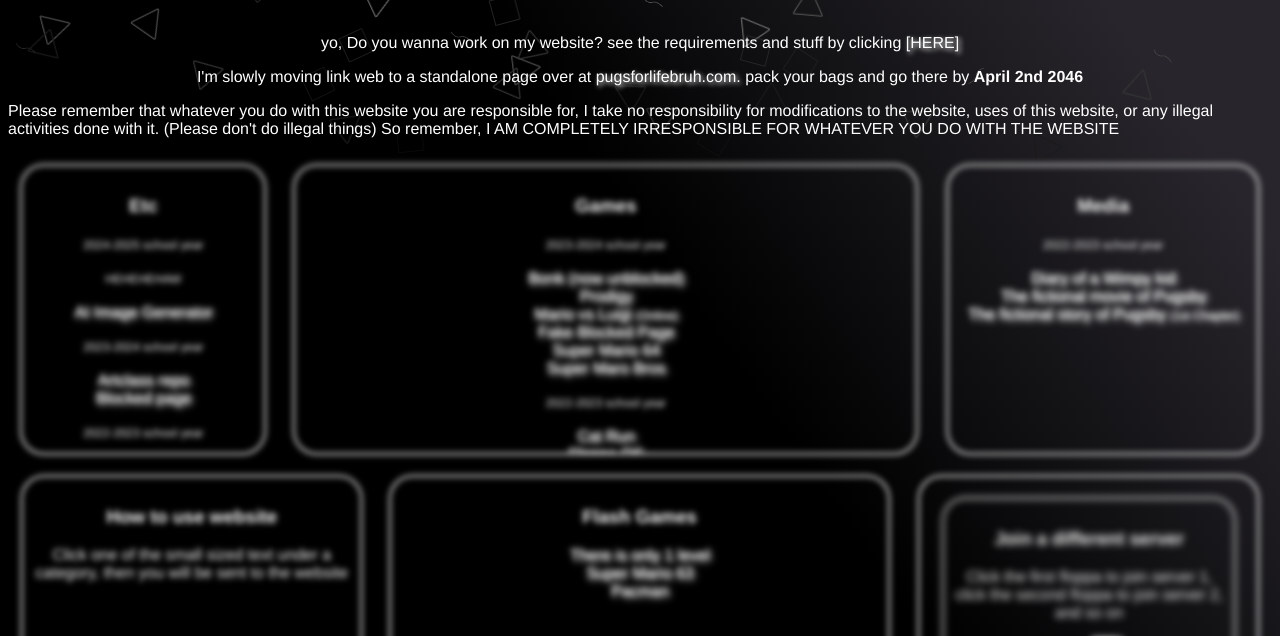
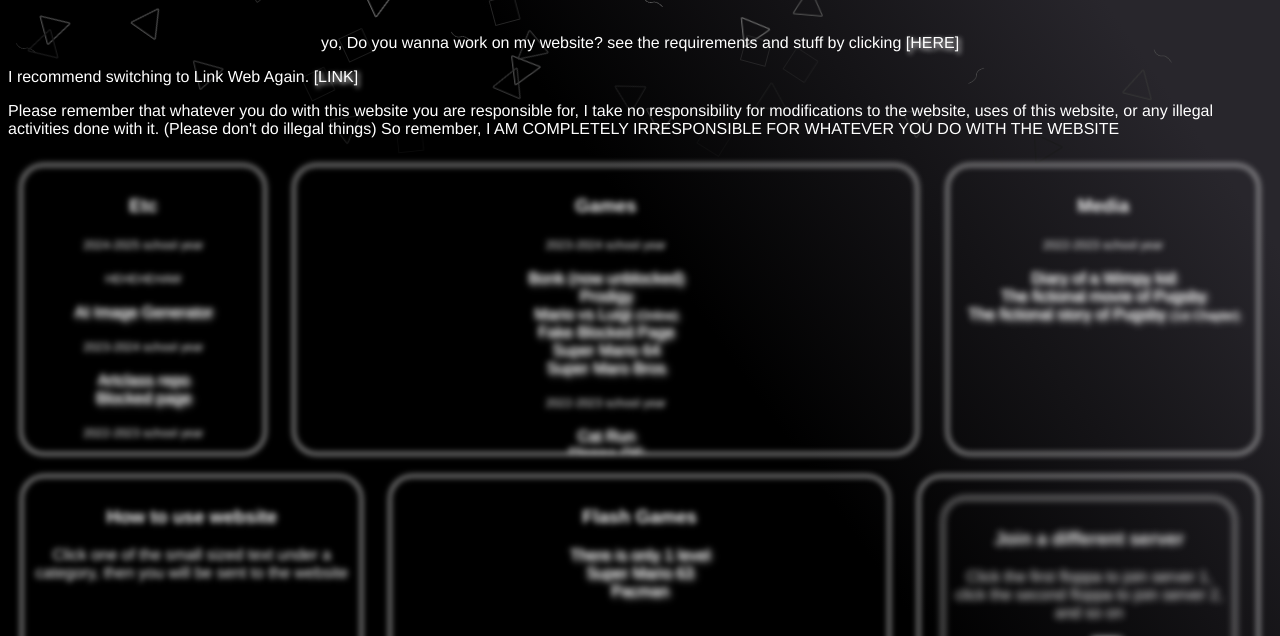
Before and after one commit to Pugsby-Puggerson/StuffForMyClassmates, a plain HTML site: page mainCSSfill.html in a window 1280 px wide. Shown: the part 144-780 px from the top of the page. Drawn offline with Linux system fonts and the light colour scheme; a script that the page names is missing.

Commit message:
Update mainCSSfill.html

```diff
--- a/mainCSSfill.html
+++ b/mainCSSfill.html
@@ -15,8 +15,8 @@ margin: 0;
 margin-top: 0;
 margin-bottom: 0"><h1><img id="titleflopc" width ="45px" src="flopa.jpeg"> Link Web <img id="titleflop" width="45px" src="flopa.jpeg"></h1></center>
 	<center><p>yo, Do you wanna work on my website? see the requirements and stuff by clicking <a href="for devs.html">[HERE]</a></p></center>
-	<p><center>I'm slowly moving link web to a standalone page over at <a href="https://pugsforlifebruh.com">pugsforlifebruh.com.</a> pack your bags and go there by <b>April 2nd 2046</b></center></p>
-    <p>Please remember that whatever you do with this website you are responsible for, I take no responsibility for modifications to the website, uses of this website, or any illegal activities done with it. (Please don't do illegal things) So remember, I AM COMPLETELY IRRESPONSIBLE FOR WHATEVER YOU DO WITH THE WEBSITE</p>
+<p>I recommend switching to Link Web Again. <a href="https://pugsby-puggerson.github.io/LinkWebAgainAtt2/">[LINK]</a></p>
+	<p>Please remember that whatever you do with this website you are responsible for, I take no responsibility for modifications to the website, uses of this website, or any illegal activities done with it. (Please don't do illegal things) So remember, I AM COMPLETELY IRRESPONSIBLE FOR WHATEVER YOU DO WITH THE WEBSITE</p>
 	<center><div id="main">
 <div>
 <h3>Etc</h3>
```
